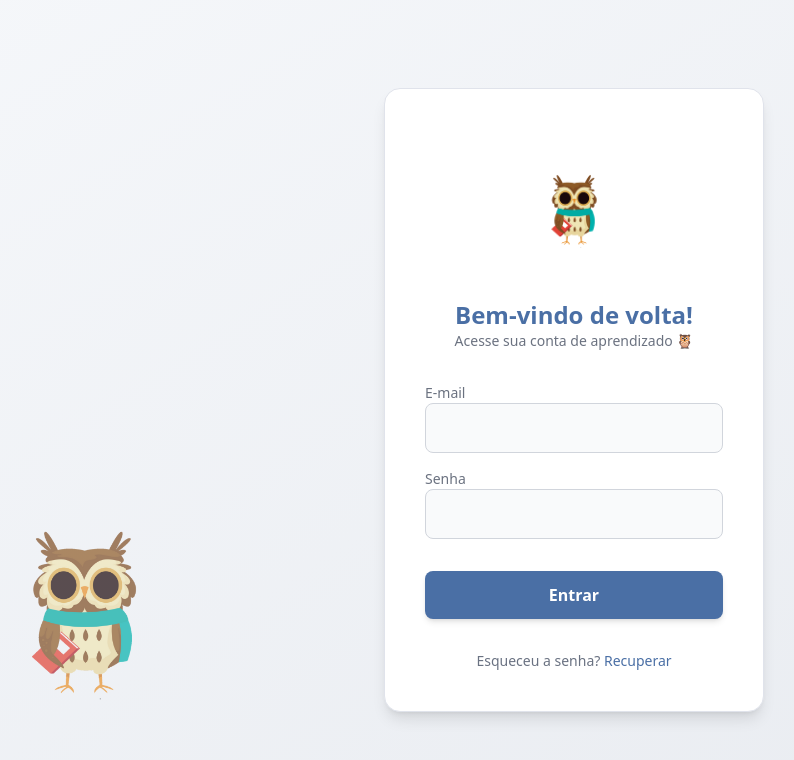
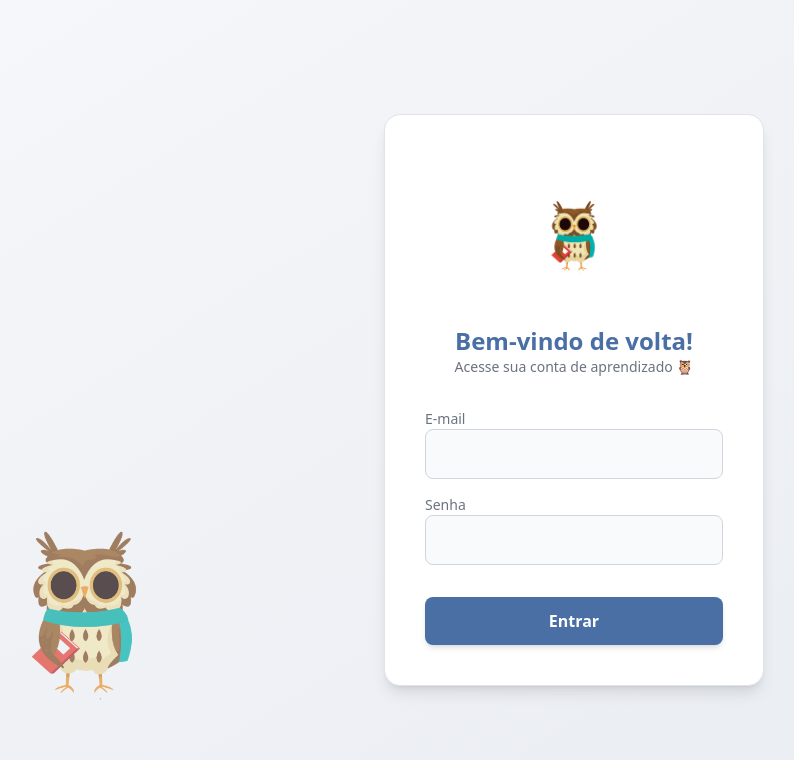
Before and after one commit to imgui2304/mentedeanne, a React (Vite) app in the folder web/: page /login in a window 1280 px wide. Shown: the top 760 px of the page, without its empty margins (66-860 px from the left). Built offline with nearby package versions, Linux system fonts and the light colour scheme.

Commit message:
Update LoginPage.tsx

```diff
--- a/web/src/features/auth/pages/LoginPage.tsx
+++ b/web/src/features/auth/pages/LoginPage.tsx
@@ -78,13 +78,7 @@ function LoginPage() {
           Entrar
         </button>
 
-        {/* Rodapé do formulário */}
-        <div className="text-center text-sm text-gray-500">
-          Esqueceu a senha?{" "}
-          <a href="#" className="text-blue hover:underline">
-            Recuperar
-          </a>
-        </div>
+
       </form>
 
       {/* Coruja decorativa lateral */}
```
